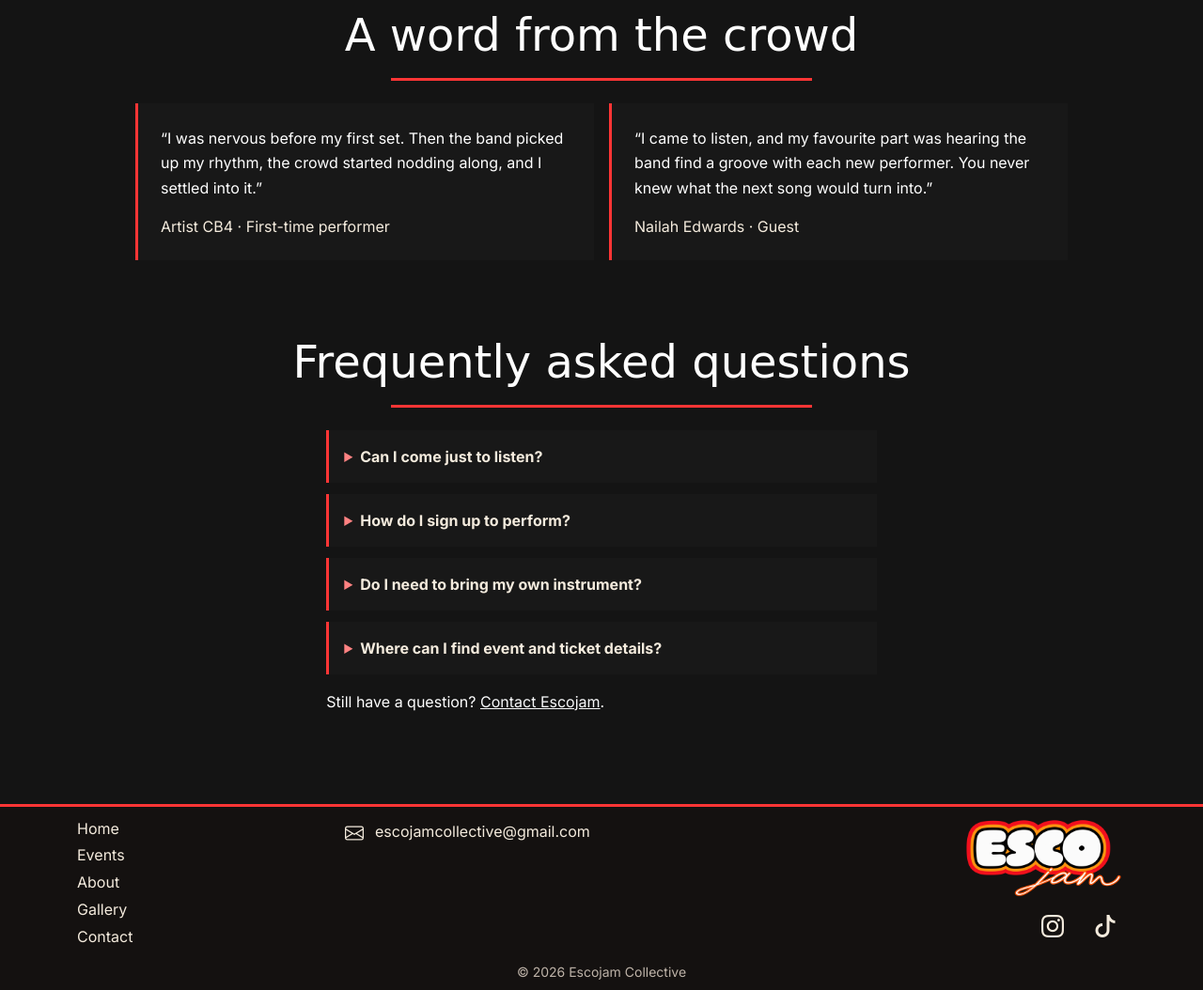
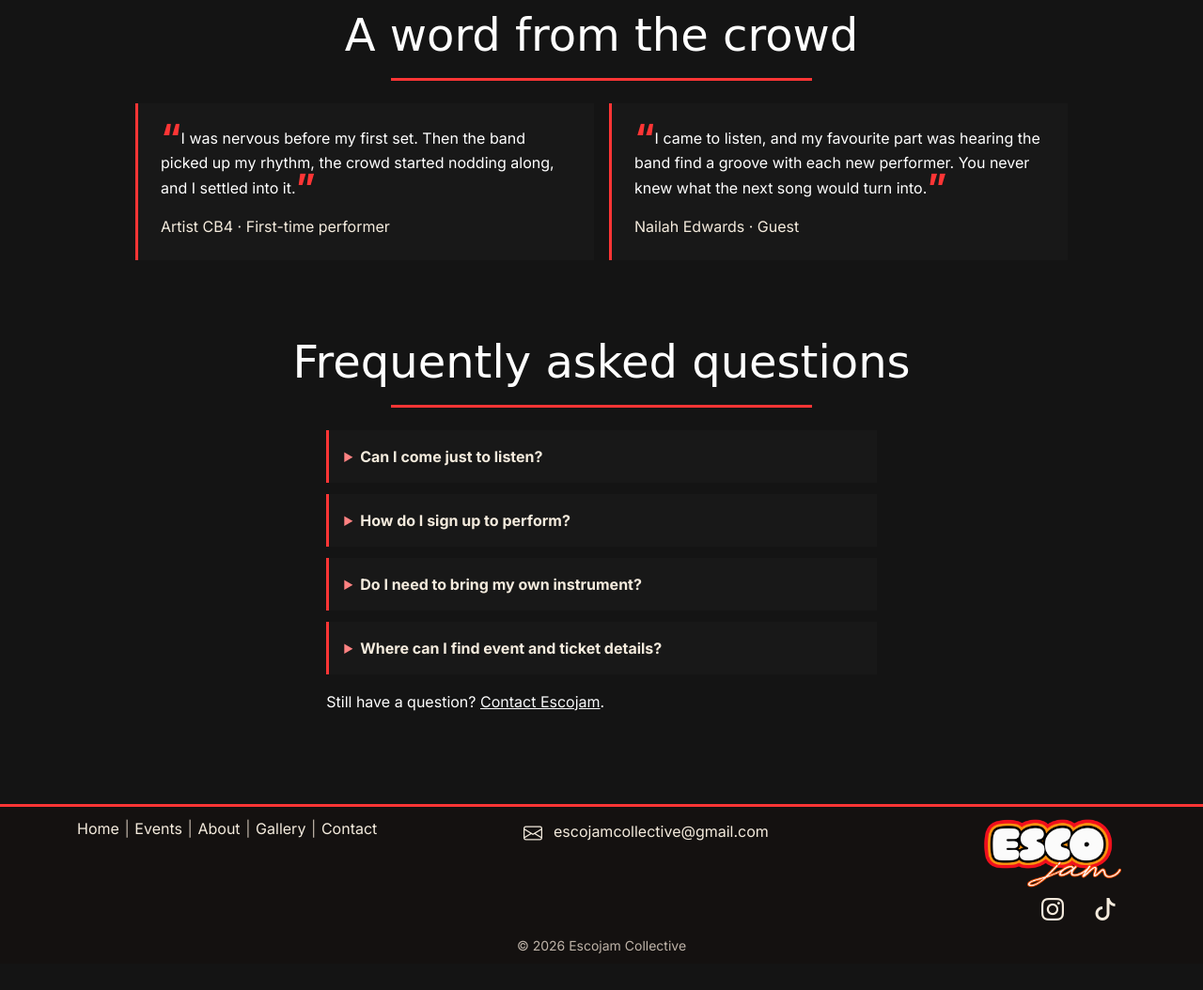
Before and after one commit to ionuigbo10/escojam-collective-project, a plain HTML site: page index.html in a window 1280 px wide. Shown: the part 2800-3854 px from the top of the page at 94% size. After the commit the page ends 3826 px from the top, so only its background shows below. Drawn offline with nearby package versions, Linux system fonts and the light colour scheme; a web font is replaced by a local one.

Commit message:
alter footer links formatting to reduce depth

```diff
--- a/assets/css/styles.css
+++ b/assets/css/styles.css
@@ -309,6 +309,14 @@ header {
     color: #f4ebdd;
 }
 
+.crowd-quote-mark {
+    color: #ff3535;
+    font-size: 2.5em;
+    font-weight: 700;
+    line-height: 0;
+    vertical-align: -0.2em;
+}
+
 .crowd-quote figcaption {
     margin-top: auto;
 }
@@ -422,9 +430,22 @@ header {
 
 /* Left-hand navigation */
 .footer-menu {
+    display: flex;
+    flex-wrap: wrap;
     list-style: none;
     padding: 0;
     margin: 0;
+}
+
+.footer-menu li {
+    display: flex;
+    align-items: center;
+}
+
+.footer-menu li + li::before {
+    content: "|" / "";
+    margin-inline: 0.35rem;
+    color: #beb3a8;
 }
 
 .footer-menu a {
@@ -457,7 +478,7 @@ header {
 }
 
 .footer-logo {
-    width: 180px;
+    width: 160px;
     max-width: 100%;
     height: auto;
 }
@@ -467,7 +488,6 @@ header {
     display: flex;
     justify-content: flex-end;
     gap: 0.75rem;
-    margin-top: 0.5rem;
 }
 
 .footer-socials a {
@@ -481,7 +501,7 @@ header {
 
 .footer-copyright {
     text-align: center;
-    margin-top: 0.75rem;
+    margin-top: 0.25rem;
     font-size: 0.875rem;
     color: #beb3a8;
 }
--- a/index.html
+++ b/index.html
@@ -181,13 +181,13 @@
             <div class="crowd-quotes mx-auto">
                 <figure class="crowd-quote mb-0">
                     <blockquote class="mb-3">
-                        <p class="mb-0">“I was nervous before my first set. Then the band picked up my rhythm, the crowd started nodding along, and I settled into it.”</p>
+                        <p class="mb-0"><span class="crowd-quote-mark">“</span>I was nervous before my first set. Then the band picked up my rhythm, the crowd started nodding along, and I settled into it.<span class="crowd-quote-mark">”</span></p>
                     </blockquote>
                     <figcaption>Artist CB4 · First-time performer</figcaption>
                 </figure>
                 <figure class="crowd-quote mb-0">
                     <blockquote class="mb-3">
-                        <p class="mb-0">“I came to listen, and my favourite part was hearing the band find a groove with each new performer. You never knew what the next song would turn into.”</p>
+                        <p class="mb-0"><span class="crowd-quote-mark">“</span>I came to listen, and my favourite part was hearing the band find a groove with each new performer. You never knew what the next song would turn into.<span class="crowd-quote-mark">”</span></p>
                     </blockquote>
                     <figcaption>Nailah Edwards · Guest</figcaption>
                 </figure>
@@ -221,10 +221,10 @@
     <!-- Footer -->
     <footer id="contact" class="site-footer">
         <div class="container py-2">
-            <div class="row g-4">
+            <div class="row gx-4 gy-2">
 
                 <!-- Navigation -->
-                <div class="col-12 col-md-3">
+                <div class="col-12 col-md-5">
                     <nav aria-label="Footer navigation">
                         <ul class="footer-menu">
                             <li><a href="index.html">Home</a></li>
@@ -237,7 +237,7 @@
                 </div>
 
                 <!-- Email -->
-                <div class="col-12 col-md-5">
+                <div class="col-12 col-md-4">
                     <a
                         href="mailto:escojamcollective@gmail.com"
                         class="footer-email"
@@ -248,7 +248,7 @@
                 </div>
 
                 <!-- Logo and social links -->
-                <div class="col-12 col-md-4 footer-branding">
+                <div class="col-12 col-md-3 footer-branding">
                     <a href="index.html">
                         <img
                             src="assets/images/escojamlogo.png"
```
Also changed, not shown: contact.html (+4 -4 lines), gallery.html (+4 -4 lines).
